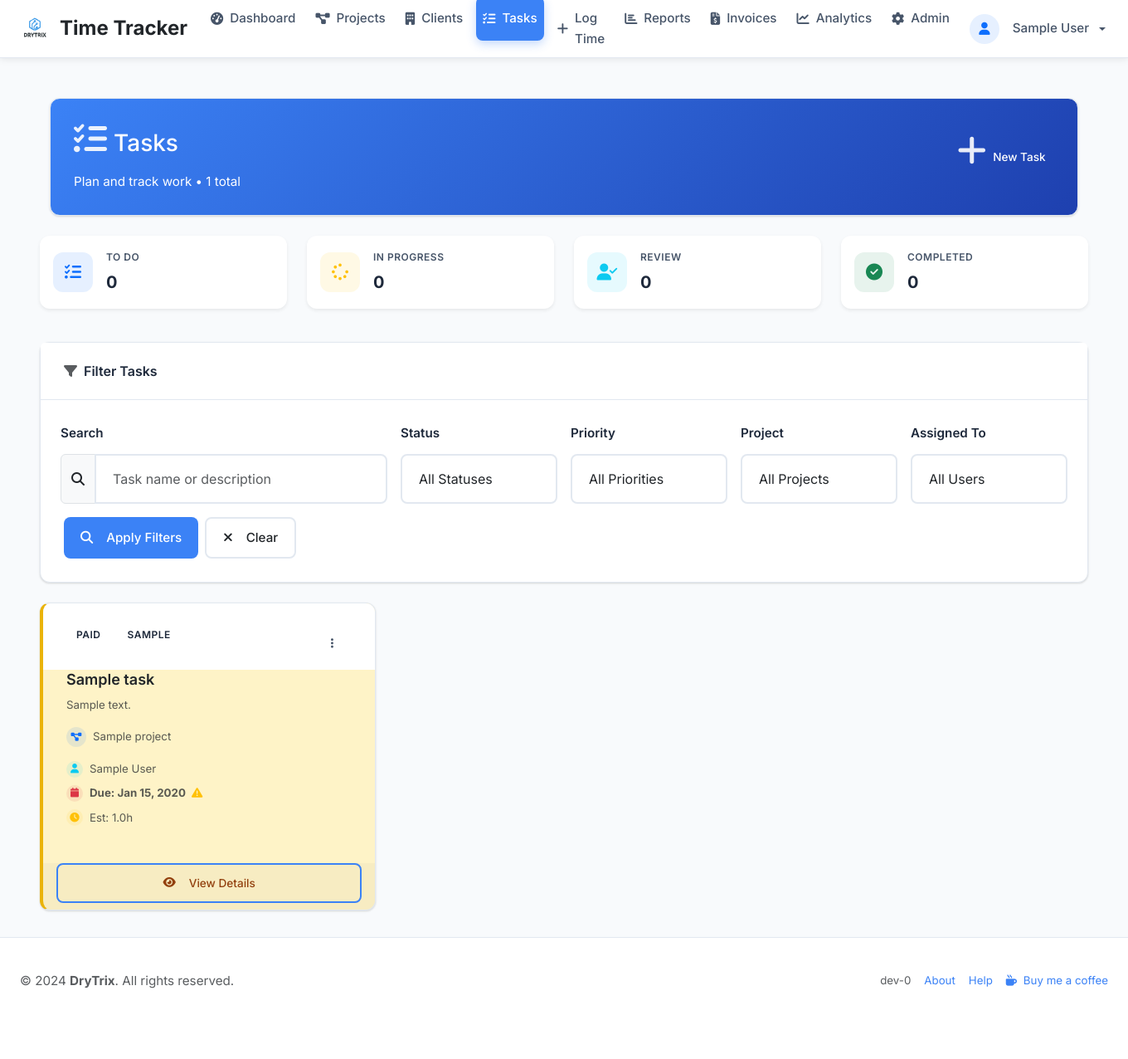
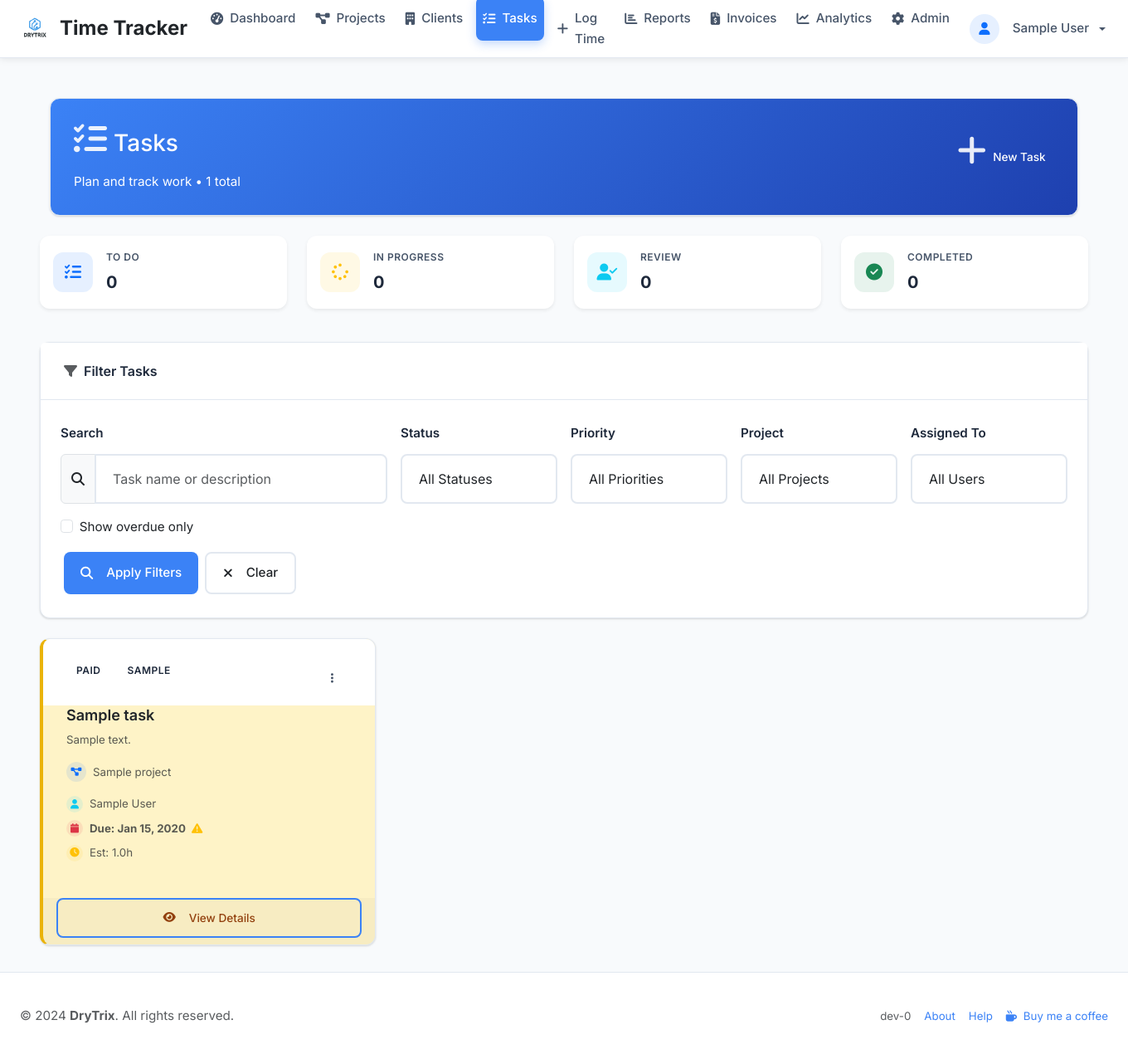
Before and after one commit to Proximate-Company/DRYTRIX-TimeTracker, a Flask app: page /tasks in a window 1360 px wide. Shown: the whole page at 83% size. Before the commit the page ends 1191 px from the top, so only its background shows below. Run offline with Flask 3, Linux system fonts and the light colour scheme; a user stored in the database is signed in; tables that the repository leaves empty hold one stand-in row (values such as "Sample post"); some libraries are stand-ins or nearby versions.

Commit message:
feat(tasks): add overdue filter; fix(ui): solid light-mode dropdown/navbar
- Backend:
  - Accept `overdue` query param in `tasks.list_tasks` and `tasks.my_tasks`
  - Filter tasks where `due_date < today` and status in ['todo','in_progress','review']
  - Use local date via `now_in_app_timezone().date()` to respect app timezone

- UI:
  - Add “Show overdue only” checkbox to `tasks/list.html` and `tasks/my_tasks.html`
  - Preserve checkbox state via template context

- Styles:
  - Enforce opaque white backgrounds for light-mode navbar and mobile navbar
  - Disable backdrop blur to prevent bleed-through
  - Normalize light-mode dropdown menu colors/borders for readability
  - Add light-theme fallback for `--bs-body-bg`
  - Tweak mobile navbar dropdown borders/shadows

Files:
- app/routes/tasks.py
- app/templates/tasks/list.html
- app/templates/tasks/my_tasks.html
- app/static/base.css
- app/static/mobile.css

Testing:
- Tasks and My Tasks: check “Show overdue only” → only overdue, non-completed/non-cancelled tasks appear
- Light mode: navbar and dropdowns show solid white backgrounds with clear borders/hover states
- Mobile: collapsed navbar menu is full-width, opaque, readable

```diff
--- a/app/routes/tasks.py
+++ b/app/routes/tasks.py
@@ -5,6 +5,7 @@ from app.models import Task, Project, User, TimeEntry
 from datetime import datetime, date
 from decimal import Decimal
 from app.utils.db import safe_commit
+from app.utils.timezone import now_in_app_timezone
 
 tasks_bp = Blueprint('tasks', __name__)
 
@@ -18,6 +19,8 @@ def list_tasks():
     project_id = request.args.get('project_id', type=int)
     assigned_to = request.args.get('assigned_to', type=int)
     search = request.args.get('search', '').strip()
+    overdue_param = request.args.get('overdue', '').strip().lower()
+    overdue = overdue_param in ['1', 'true', 'on', 'yes']
 
     query = Task.query
 
@@ -41,6 +44,14 @@ def list_tasks():
                 Task.name.ilike(like),
                 Task.description.ilike(like)
             )
+        )
+
+    # Overdue filter (uses application's local date)
+    if overdue:
+        today_local = now_in_app_timezone().date()
+        query = query.filter(
+            Task.due_date < today_local,
+            Task.status.in_(['todo', 'in_progress', 'review'])
         )
 
     # Show user's tasks first, then others
@@ -72,7 +83,8 @@ def list_tasks():
         priority=priority,
         project_id=project_id,
         assigned_to=assigned_to,
-        search=search
+        search=search,
+        overdue=overdue
     )
 
 @tasks_bp.route('/tasks/create', methods=['GET', 'POST'])
@@ -339,6 +351,8 @@ def my_tasks():
     project_id = request.args.get('project_id', type=int)
     search = request.args.get('search', '').strip()
     task_type = request.args.get('task_type', '')  # '', 'assigned', 'created'
+    overdue_param = request.args.get('overdue', '').strip().lower()
+    overdue = overdue_param in ['1', 'true', 'on', 'yes']
 
     query = Task.query
 
@@ -374,6 +388,14 @@ def my_tasks():
             )
         )
 
+    # Overdue filter (uses application's local date)
+    if overdue:
+        today_local = now_in_app_timezone().date()
+        query = query.filter(
+            Task.due_date < today_local,
+            Task.status.in_(['todo', 'in_progress', 'review'])
+        )
+
     tasks = query.order_by(
         Task.priority.desc(),
         Task.due_date.asc(),
@@ -392,7 +414,8 @@ def my_tasks():
         priority=priority,
         project_id=project_id,
         search=search,
-        task_type=task_type
+        task_type=task_type,
+        overdue=overdue
     )
 
 @tasks_bp.route('/tasks/overdue')
--- a/app/static/base.css
+++ b/app/static/base.css
@@ -23,6 +23,8 @@
     --card-spacing: 1.5rem;
     --mobile-section-spacing: 1.5rem;
     --mobile-card-spacing: 1rem;
+    /* Bootstrap interop (light theme fallback) */
+    --bs-body-bg: #ffffff;
 }
 
 /* Dark theme variables */
--- a/app/static/mobile.css
+++ b/app/static/mobile.css
@@ -234,7 +234,10 @@
     .navbar {
         min-height: var(--mobile-nav-height);
         padding: 0.75rem 0;
-        background: white !important;
+        background: #ffffff !important;
+        background-color: #ffffff !important;
+        -webkit-backdrop-filter: none !important;
+        backdrop-filter: none !important;
         box-shadow: 0 2px 8px rgba(0, 0, 0, 0.1);
     }
 
@@ -257,7 +260,7 @@
     }
 
     .navbar-collapse {
-        background: var(--bs-body-bg);
+        background: var(--bs-body-bg, #ffffff);
         border-top: 1px solid var(--border-color);
         margin-top: 0.75rem;
         padding: 1rem 0;
@@ -302,7 +305,7 @@
         float: none;
         width: 100%;
         margin: 0;
-        border: 2px solid var(--primary-color) !important;
+        border: 1px solid var(--border-color) !important;
         box-shadow: 0 8px 25px rgba(0, 0, 0, 0.25) !important;
         background: var(--bs-dropdown-bg, #ffffff) !important;
         background-color: var(--bs-dropdown-bg, #ffffff) !important; /* ensure solid bg */
@@ -406,7 +409,7 @@
         display: block !important;
         transform: none !important;
         background: var(--bs-dropdown-bg, #ffffff) !important;
-        border: 2px solid var(--primary-color) !important;
+        border: 1px solid var(--border-color) !important;
         box-shadow: 0 8px 25px rgba(0, 0, 0, 0.25) !important;
     }
 
@@ -416,7 +419,7 @@
     .navbar .dropdown-menu[data-bs-popper="static"] {
         display: block !important;
         background: var(--bs-dropdown-bg, #ffffff) !important;
-        border: 2px solid var(--primary-color) !important;
+        border: 1px solid var(--border-color) !important;
         box-shadow: 0 8px 25px rgba(0, 0, 0, 0.25) !important;
         z-index: 9999 !important;
     }
--- a/app/templates/tasks/list.html
+++ b/app/templates/tasks/list.html
@@ -149,6 +149,14 @@
                         </option>
                         {% endfor %}
                     </select>
+                </div>
+                <div class="col-md-2 col-sm-6 d-flex align-items-end">
+                    <div class="form-check">
+                        <input class="form-check-input" type="checkbox" value="1" id="overdue" name="overdue" {% if overdue %}checked{% endif %}>
+                        <label class="form-check-label" for="overdue">
+                            Show overdue only
+                        </label>
+                    </div>
                 </div>
                 <div class="col-12">
                     <div class="d-flex gap-2">
```
Also changed, not shown: other parts of app/static/base.css (+41 -2 lines), app/templates/tasks/my_tasks.html (+8 -0 lines).
